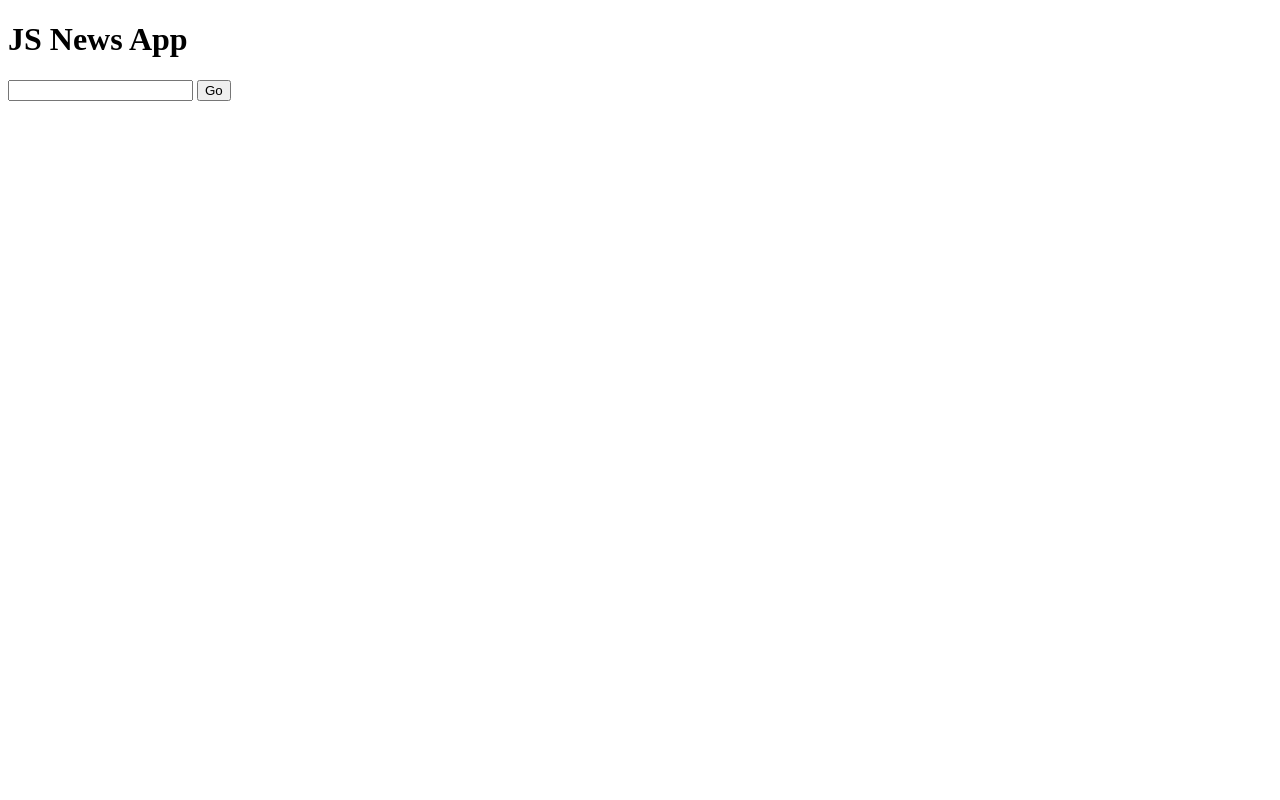
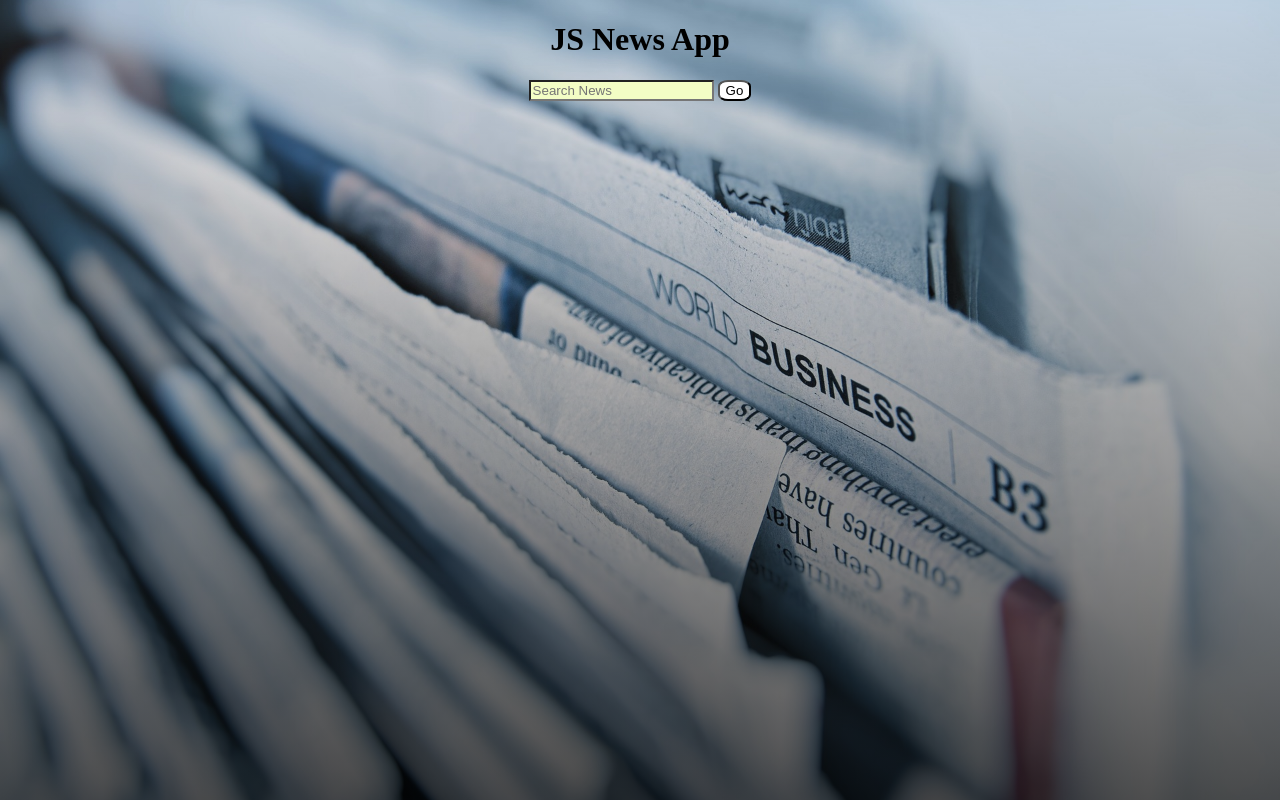
Before and after one commit to vcory/news-app, a website: page public/index.html in a window 1280 px wide. Drawn offline with Linux system fonts and the light colour scheme.

Commit message:
further changes

```diff
--- a/public/index.css
+++ b/public/index.css
@@ -42,3 +42,35 @@
     align-self: center;
     margin-top:20px;
 } */
+
+html, body {
+    margin: 0;
+    padding: 0;
+}
+
+#wrapper {
+    display: flex;
+    justify-content: center;
+    text-align: center;
+    background-image: linear-gradient(to top, rgba(0, 0, 0, 0.692), rgba(255, 255, 255, 0.068)), url('./business-2651346_1920.jpg');
+    background-repeat: no-repeat;
+    background-position: center;
+    background-size: cover;
+    height: 100vh;
+}
+
+#button {
+    background-color: white;
+    border-radius: 30%;
+    border-color: black;
+}
+
+#app {
+    justify-content: center;
+    text-align: center;
+}
+
+#inputQuery {
+    background-color: rgb(243, 253, 197);
+
+}
--- a/public/index.html
+++ b/public/index.html
@@ -8,16 +8,19 @@
     <title>News App</title>
 </head>
 <body>
+    <div id="wrapper">
         <div id="app">
             <h1 id="app-title">JS News App</h1>
-        <input id="inputQuery" type="text">
+            <input id="inputQuery" placeholder="Search News" type="text">
             <button id="button">Go</button>
         </div>
-    <div>
+    <!-- <div id="wrapper"> -->
+        <div class="news-container">
             <h1 id="summary"></h1>
             <h1 id="News-Title"></h1>
         </div>
-
+    <!-- </div> -->
+    </div>
     <script src="index.js"></script>
 </body>
 </html>
```
Also changed, not shown: public/business-2651346_1920.jpg (added). Lines whose indentation alone changed are shown as unchanged.
